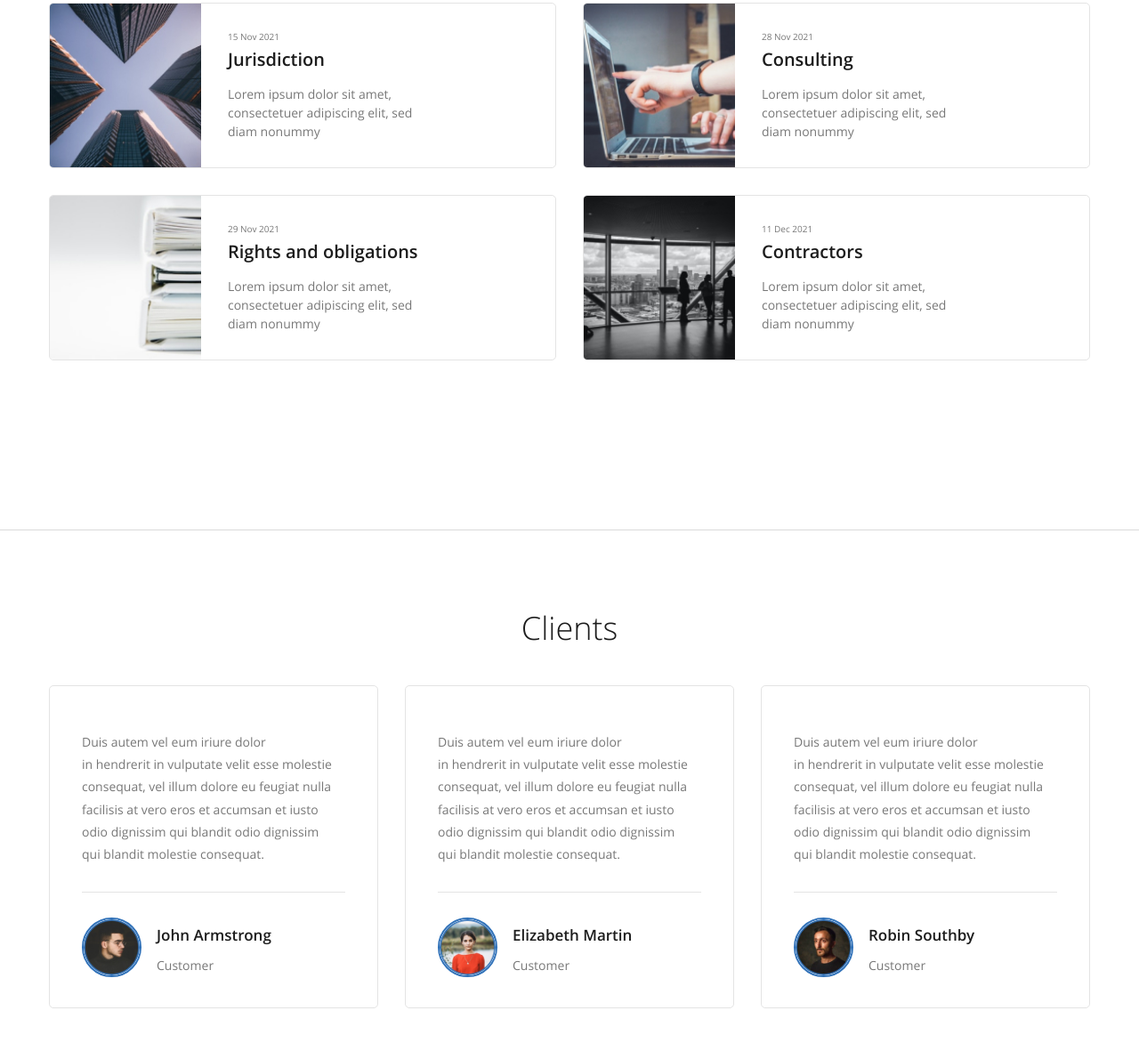
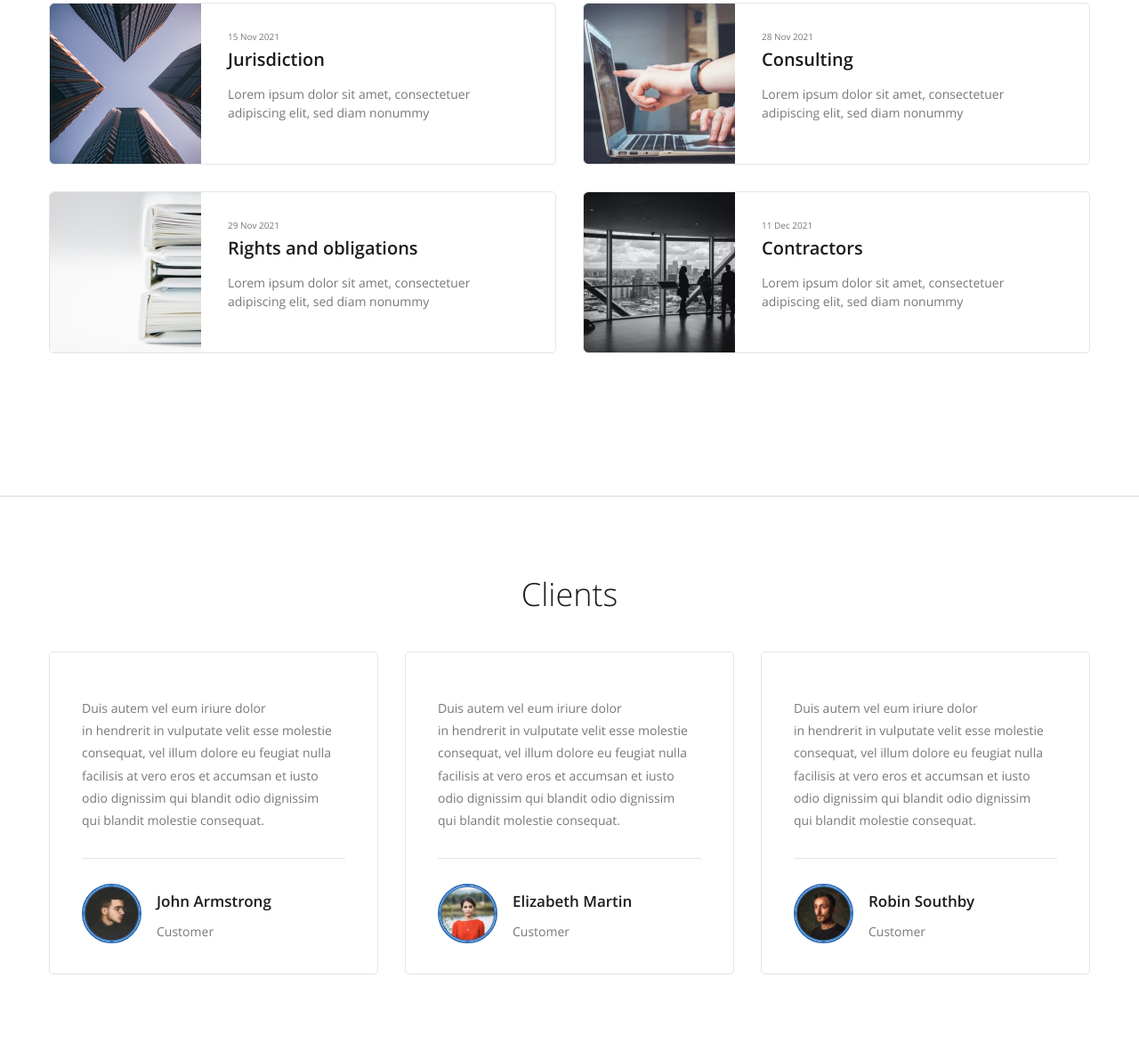
Before and after one commit to OlegVorontsov/Lionic, a plain HTML site: page index.html in a window 1280 px wide. Shown: the part 1562-2734 px from the top of the page at 89% size. Drawn offline with Linux system fonts and the light colour scheme.

Commit message:
desktop addaptive for cards made

```diff
--- a/css/style.css
+++ b/css/style.css
@@ -48,9 +48,13 @@ img {
 }
 
 body {
-  min-width: 1200px;
+  min-width: 320px;
   font-family: 'OpenSans', sans-serif;
   font-weight: 400;
+}
+
+:root {
+  --gap: 30px;
 }
 
 /*glob*/
@@ -111,15 +115,15 @@ body {
   opacity: 0;
 }
 
-
 .flex {
   display: flex;
 }
 
 .container {
-  width: 1200px;
+  max-width: 1200px;
   margin: 0 auto;
   padding: 0 15px;
+  width: 100%;
 }
 
 .section-title {
@@ -280,11 +284,17 @@ body {
   text-align: center;
 }
 
+.services-items {
+  --offsets: 3; /*кол-во отступов между карточками*/
+  gap: var(--gap);
+  flex-wrap: wrap;
+}
+
 .services-item {
   flex-direction: column;
   align-items: center;
   padding: 60px 30px;
-  width: 270px;
+  width: calc((100% - (var(--gap) * var(--offsets))) / (var(--offsets) + 1)); /* (100% - (отступ*кол-во отступов))/кол-во карточек */
   border: 1px solid #e4e4e4;
   border-radius: 5px;
   transition: background-color 0.3s ease-in-out, border-color 0.3s ease-in-out;
@@ -293,10 +303,6 @@ body {
 .services-item:hover {
   border-color: #3172B9;
   background-color: #3172B9;
-}
-
-.services-item:not(:nth-child(4n)) {
-  margin-right: 30px;
 }
 
 .services-item-icon {
@@ -346,15 +352,12 @@ body {
 
 .articles-list {
   flex-wrap: wrap;
+  --offsets: 1;
+  gap: var(--gap);
 }
 
 .articles-item {
-  width: 570px;
-  margin-bottom: 30px;
-}
-
-.articles-item:not(:nth-child(2n)) {
-  margin-right: 30px;
+  width: calc((100% - (var(--gap) * var(--offsets))) / (var(--offsets) + 1)); /* (100% - (отступ*кол-во отступов))/кол-во карточек */
 }
 
 .blog-preview {
@@ -369,6 +372,7 @@ body {
 
 .blog-preview-text {
   padding: 30px;
+  width: 100%;
 }
 
 .blog-preview-time {
@@ -393,7 +397,6 @@ body {
 
 .blog-preview-descr {
   margin: 0;
-  max-width: 210px;
   font-weight: 400;
   font-size: 14px;
   line-height: 150%;
@@ -461,17 +464,19 @@ body {
   border-bottom: 1px solid #dadada;
 }
 
+.clients-list {
+  flex-wrap: wrap;
+  --offsets: 2;
+  gap: var(--gap);
+}
+
 .clients-item {
   flex-direction: column;
-  width: 370px;
+  width: calc((100% - (var(--gap) * var(--offsets))) / (var(--offsets) + 1)); /* (100% - (отступ*кол-во отступов))/кол-во карточек */
   padding: 50px 36px;
   padding-bottom: 30px;
   border: 1px solid #e4e4e4;
   border-radius: 5px;
-}
-
-.clients-item:not(:nth-child(3n)) {
-  margin-right: 30px;
 }
 
 .clients-item-descr {
@@ -529,9 +534,15 @@ body {
   font-style: normal;
 }
 
+.contacts-list {
+  flex-wrap: wrap;
+  gap: var(--gap);
+  --offsets: 2;
+}
+
 .contacts-item {
   flex-direction: column;
-  width: 370px;
+  width: calc((100% - (var(--gap) * var(--offsets))) / (var(--offsets) + 1)); /* (100% - (отступ*кол-во отступов))/кол-во карточек */
   background-position: left top;
   background-repeat: no-repeat;
   background-size: 29px 29px;
@@ -548,10 +559,6 @@ body {
 
 .contacts-item-email {
   background-image: url('../img/email-logo.png');
-}
-
-.contacts-item:not(:nth-child(3n)) {
-  margin-right: 30px;
 }
 
 .contacts-item-caption {
```
